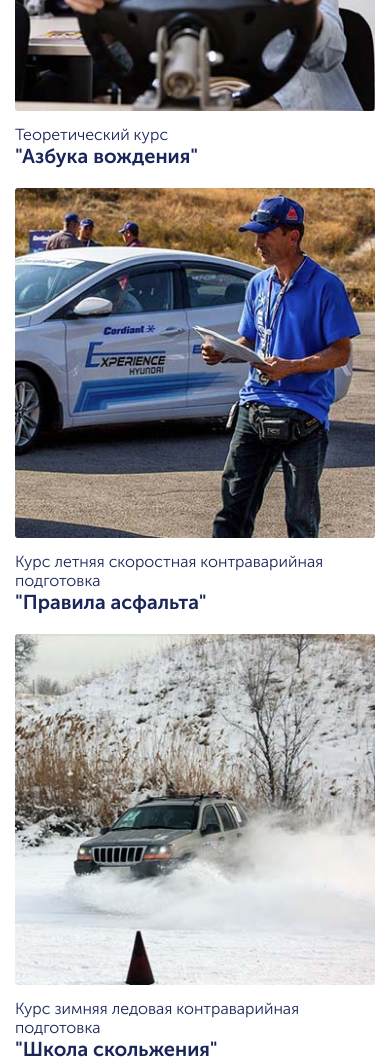
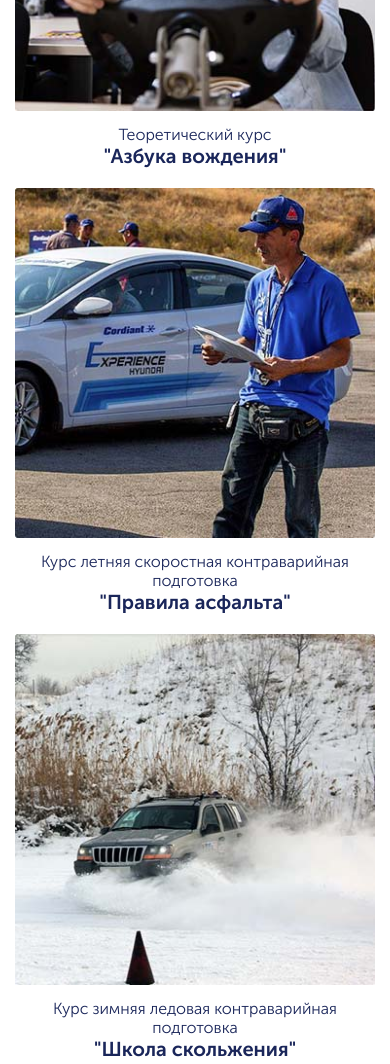
Before and after one commit to Aigerim-serdaliyeva/Vozhdenya, a website: page app/index.html in a window 390 px wide. Shown: the part 2060-3124 px from the top of the page. Drawn offline with Linux system fonts and the light colour scheme; files whose address does not match are found by name.

Commit message:
training

```diff
--- a/app/index.html
+++ b/app/index.html
@@ -157,8 +157,6 @@
                   <div class="why-text">Наша методика делает обучение безопасному управлению автомобилем, максимально эффективным и доступным
                      </div>
                </div>
-
-
             </div>
          </div>
       </section>
@@ -171,24 +169,24 @@
             <div class="section-training-content">
                <div class="training">
                   <img src="./img/training-1.jpg" alt="">
-                  <div class="training-title">
+                  <h4 class="training-title">
                      Теоретический курс <br>
                      <span>"Азбука вождения"</span>
-                  </div>
+                  </h4>
                </div>
                <div class="training">
                   <img src="./img/training-2.jpg" alt="">
-                  <div class="training-title">
+                  <h4 class="training-title">
                      Курс летняя скоростная контраварийная подготовка <br>
                      <span>"Правила асфальта"</span>
-                  </div>
+                  </h4>
                </div>
                <div class="training">
                   <img src="./img/training-3.jpg" alt="">
-                  <div class="training-title">
+                  <h4 class="training-title">
                      Курс зимняя ледовая контраварийная  подготовка <br>
                      <span>"Школа скольжения"</span>
-                  </div>
+                  </h4>
                </div>
             </div>
          </div>
--- a/app/sass/_media.scss
+++ b/app/sass/_media.scss
@@ -165,19 +165,6 @@
             }
             .button {
                width: 100%;
-            }
-         }
-      }
-
-      &-training {
-         &-content {
-            flex-direction: column;
-         }
-         .training {
-            margin: 0 auto 20px;
-            max-width: 450px;
-            img {
-               margin-bottom: 10px;
             }
          }
       }
@@ -354,6 +341,21 @@
             width: 100%;
          }
       }
+
+      &-training {
+         &-content {
+            flex-direction: column;
+         }
+         .training {
+            width: 100%;
+            margin: 0 auto 20px;
+            max-width: 450px;
+            img {
+               margin-bottom: 10px;
+            }
+         }
+      }
+
    }
 
 
--- a/app/sass/main.scss
+++ b/app/sass/main.scss
@@ -343,17 +343,20 @@ body {
    &-training {
       &-content {
          display: flex;
-         flex-wrap: wrap;
          justify-content: space-between;
       }
       .training {
+         text-align: center;
          max-width: 370px;
+         width: 32%;
          img {
             margin-bottom: 23px;
          }
          &-title {
             font-size: 16px;
+            font-weight: normal;
             color: $blue;
+            margin: 0;
             span {
                font-size: 20px;
                font-weight: 700;
```
Also changed, not shown: app/css/main.min.css.
